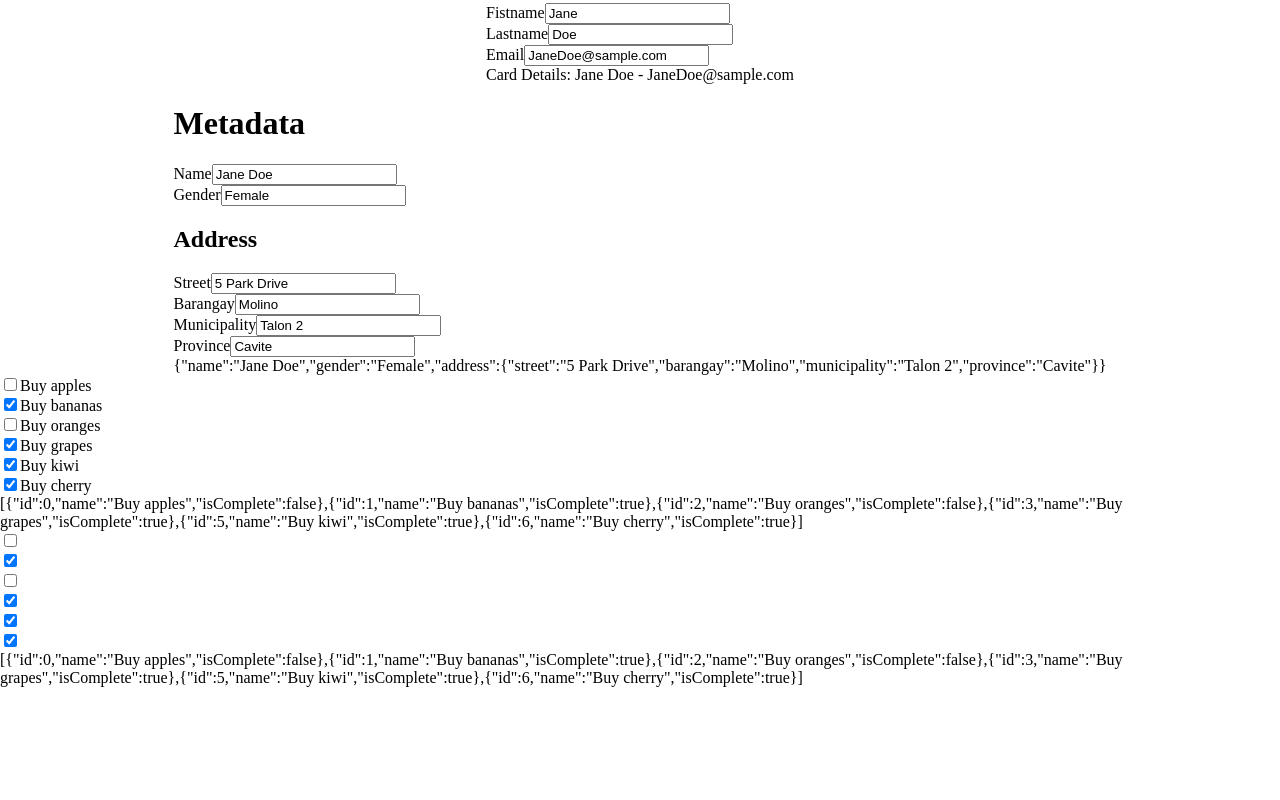
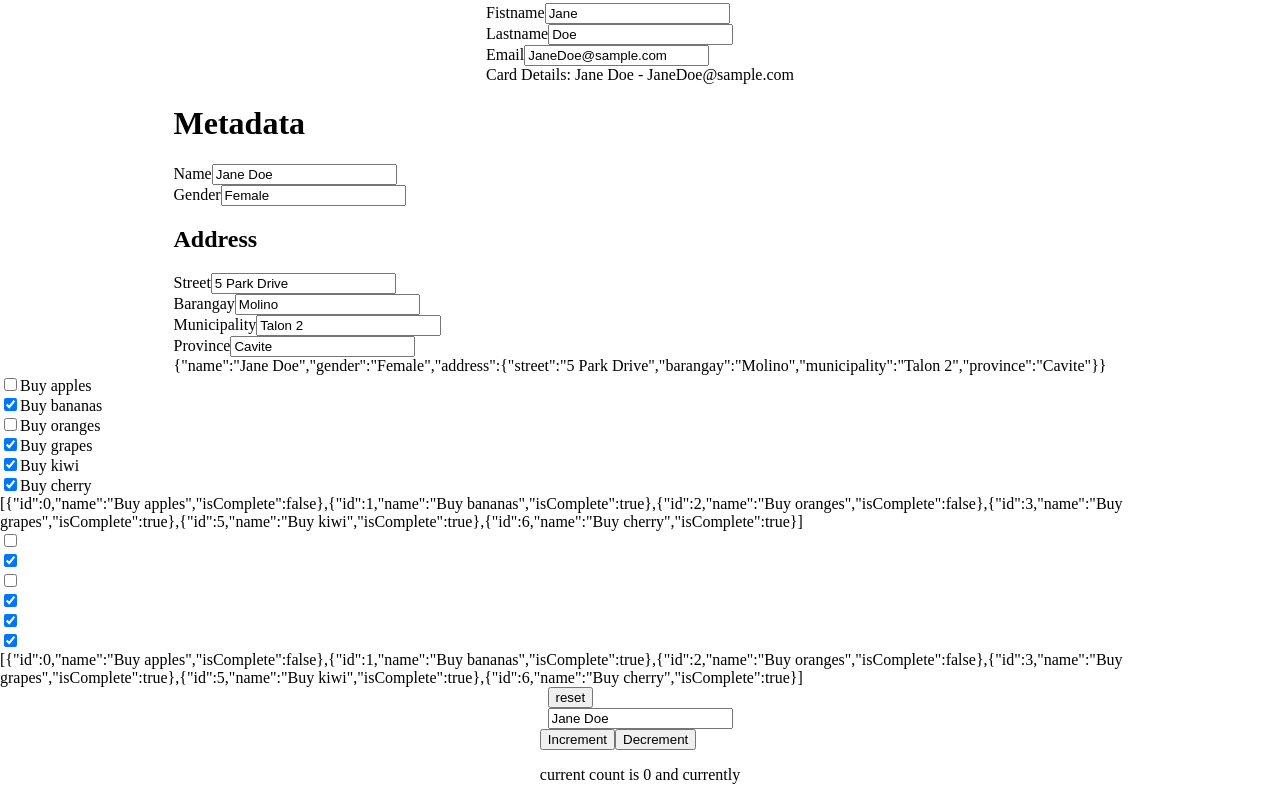
Before and after one commit to antonpalermo/learning-react, a React (Vite) app in the folder apps/use-state/: page / in a window 1280 px wide. Shown: the part 239-1039 px from the top of the page. Before the commit the page ends 926 px from the top, so only its background shows below. Built offline with nearby package versions, Linux system fonts and the light colour scheme.

Commit message:
[DAY: 5] mastering useState
- reseting component state with provided key
- storing state from previous renders

areas of improvement
- master arrays and its functions.

```diff
--- a/apps/use-state/src/components/App.tsx
+++ b/apps/use-state/src/components/App.tsx
@@ -6,6 +6,8 @@ import BasicState from './basic-state'
 import NestedObjectState from './nested-object-state'
 import ArrayState from './array-state'
 import WithImmer from './with-immer'
+import ResetState from './reset-state'
+import StoreState from './store-state'
 
 function App() {
   return (
@@ -17,6 +19,8 @@ function App() {
       <NestedObjectState />
       <ArrayState />
       <WithImmer />
+      <ResetState />
+      <StoreState />
     </div>
   )
 }
--- /dev/null
+++ b/apps/use-state/src/components/reset-state.tsx
@@ -0,0 +1,32 @@
+import React from 'react'
+
+function UserForm() {
+  const [name, setName] = React.useState('Jane Doe')
+
+  return (
+    <div>
+      <input
+        type='text'
+        name='name'
+        id='name'
+        value={name}
+        onChange={e => setName(e.target.value)}
+      />
+    </div>
+  )
+}
+
+export default function ResetState() {
+  const [version, setVersion] = React.useState(0)
+
+  function reset() {
+    setVersion(prev => prev + 1)
+  }
+
+  return (
+    <div>
+      <button onClick={reset}>reset</button>
+      <UserForm key={version} />
+    </div>
+  )
+}
--- /dev/null
+++ b/apps/use-state/src/components/store-state.tsx
@@ -0,0 +1,31 @@
+import React from 'react'
+
+function Counter({ count }: { count: number }) {
+  const [status, setStatus] = React.useState('')
+  const [prevCount, setPrevCount] = React.useState(count)
+
+  if (prevCount !== count) {
+    setPrevCount(count)
+    setStatus(count > prevCount ? 'increasing' : 'decreasing')
+  }
+
+  return (
+    <p>
+      current count is {count} and currently {status}
+    </p>
+  )
+}
+
+export default function StoreState() {
+  const [count, setCount] = React.useState(0)
+
+  return (
+    <div>
+      <div>
+        <button onClick={() => setCount(prev => prev + 1)}>Increment</button>
+        <button onClick={() => setCount(prev => prev - 1)}>Decrement</button>
+      </div>
+      <Counter count={count} />
+    </div>
+  )
+}
```
